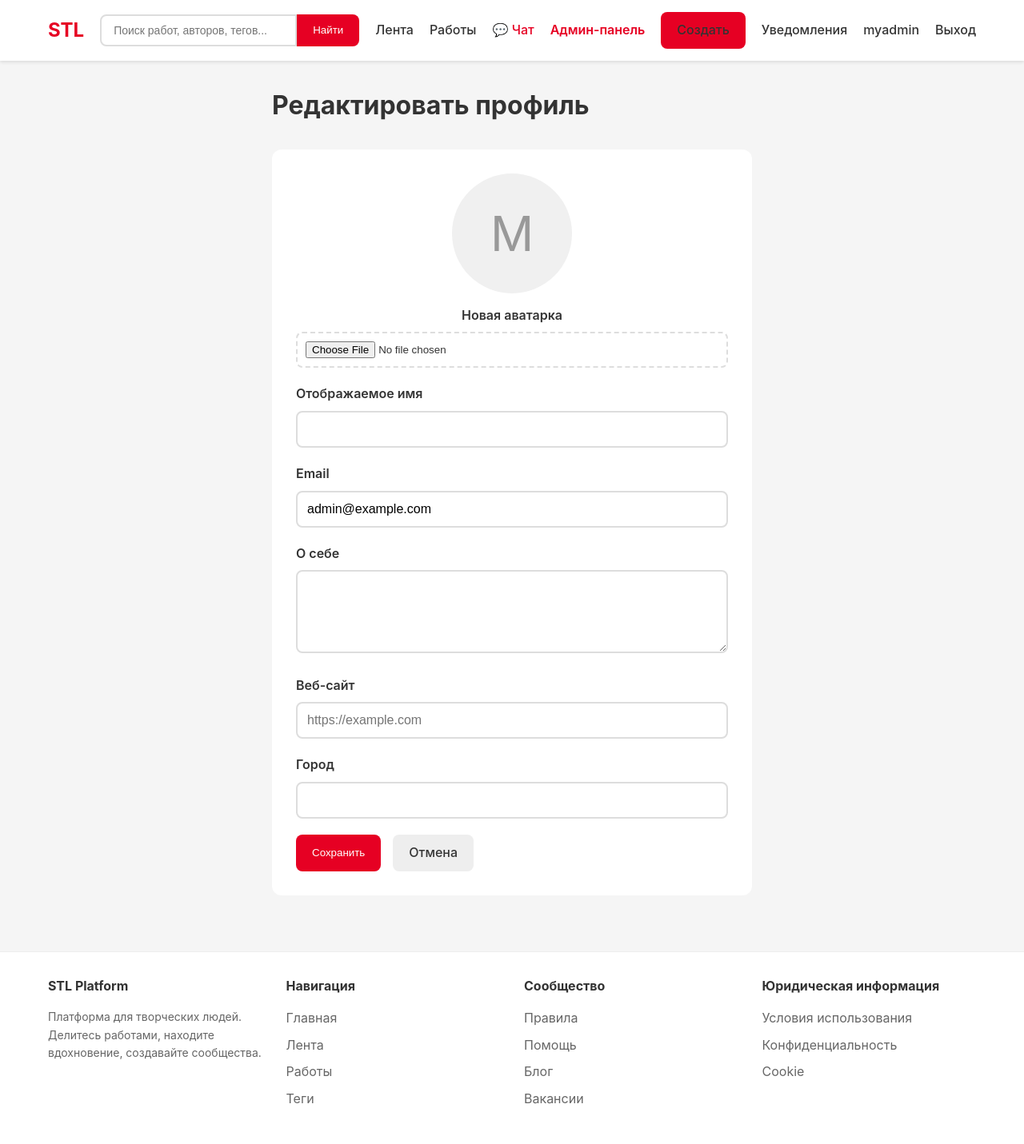
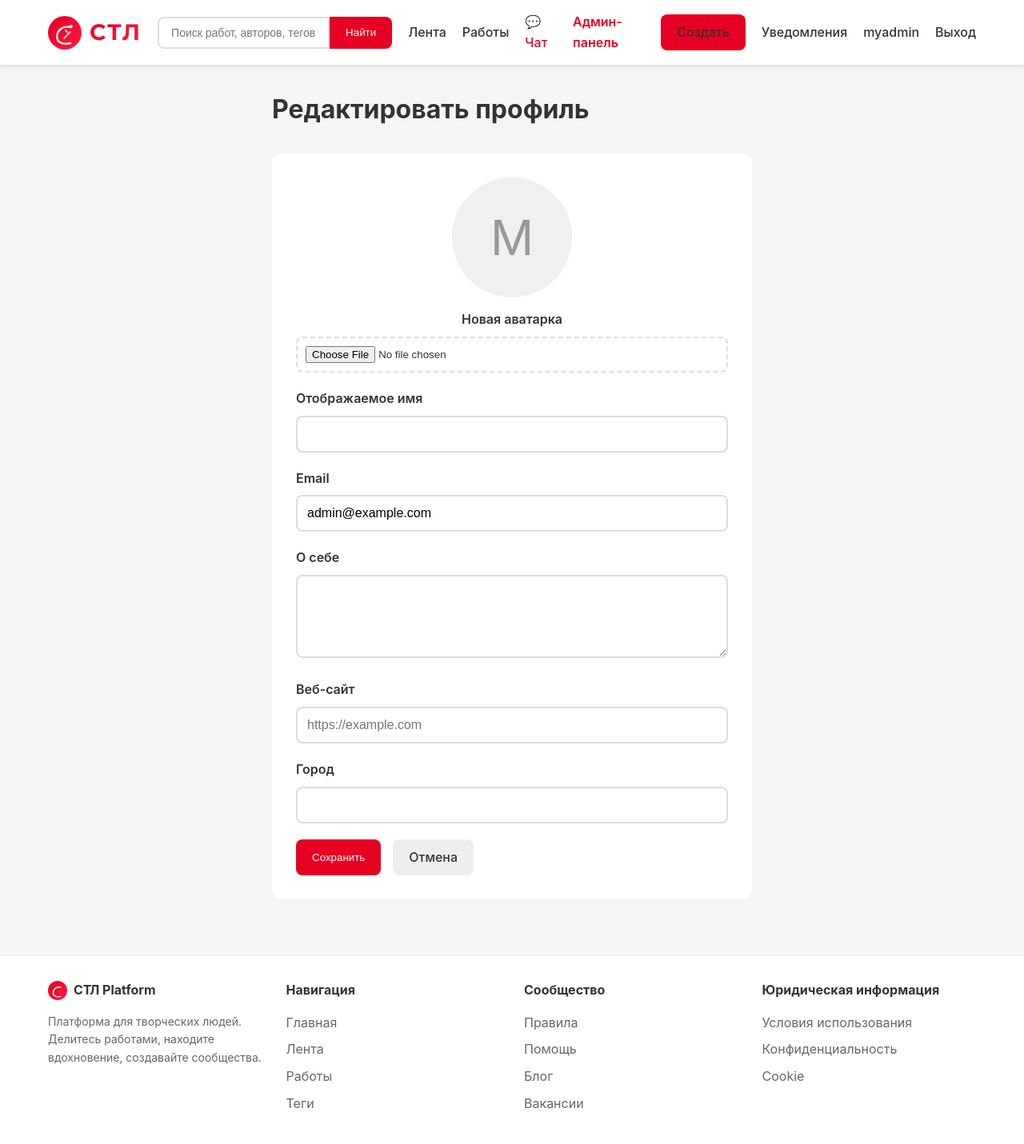
Before and after one commit to clonscorpiona-creator/stl, a Django app: page /auth/edit/ in a window 1280 px wide. Shown: the whole page at 80% size. Before the commit the page ends 1381 px from the top, so only its background shows below. Run offline with Django 5.2, Linux system fonts and the light colour scheme; a user stored in the database is signed in; data comes from the database, SQL or seed files in the repository; data that the repository does not hold is empty; parts of the project's set-up code (start-up, migrations or seed data) failed here and were passed over.

Commit message:
Добавлен стильный логотип для сайта СТЛ
Логотип:
- SVG иконка с градиентным кругом (#e60023 → #ff1a41)
- Стильная буква "С" (творчество/creativity)
- Элемент кисти/пера (искусство)
- Декоративная точка-акцент
- Анимация при наведении (поворот + масштаб)

Шрифт:
- Подключён Google Fonts Montserrat (600/700/800)
- Градиентный текст для "СТЛ"
- Letter-spacing для изящности

Название:
- Изменено с "STL" на "СТЛ"
- Красивый шрифт без засечек
- Добавлено в footer

Тематика:
- Творческая платформа (кисть/перо)
- Искусство и дизайн
- Современный и запоминающийся стиль

Co-Authored-By: Claude Opus 4.6 <noreply@anthropic.com>

```diff
--- a/templates/base.html
+++ b/templates/base.html
@@ -3,7 +3,10 @@
 <head>
     <meta charset="UTF-8">
     <meta name="viewport" content="width=device-width, initial-scale=1.0">
-    <title>{% block title %}STL - Платформа портфолио{% endblock %}</title>
+    <title>{% block title %}СТЛ - Платформа портфолио{% endblock %}</title>
+    <link rel="preconnect" href="https://fonts.googleapis.com">
+    <link rel="preconnect" href="https://fonts.gstatic.com" crossorigin>
+    <link href="https://fonts.googleapis.com/css2?family=Montserrat:wght@600;700;800&display=swap" rel="stylesheet">
     <style>
         * {
             margin: 0;
@@ -43,10 +46,43 @@
         }
 
         .logo {
-            font-size: 24px;
-            font-weight: bold;
-            color: #e60023;
+            display: flex;
+            align-items: center;
+            gap: 10px;
             text-decoration: none;
+        }
+
+        .logo-icon {
+            width: 42px;
+            height: 42px;
+            flex-shrink: 0;
+        }
+
+        .logo-text {
+            font-family: 'Montserrat', 'Segoe UI', Roboto, sans-serif;
+            font-size: 28px;
+            font-weight: 700;
+            letter-spacing: 2px;
+            background: linear-gradient(135deg, #e60023 0%, #ff1a41 100%);
+            -webkit-background-clip: text;
+            -webkit-text-fill-color: transparent;
+            background-clip: text;
+            text-transform: uppercase;
+        }
+
+        .logo:hover .logo-icon {
+            transform: rotate(5deg) scale(1.05);
+        }
+
+        .logo:hover .logo-text {
+            background: linear-gradient(135deg, #ff1a41 0%, #e60023 100%);
+            -webkit-background-clip: text;
+            -webkit-text-fill-color: transparent;
+            background-clip: text;
+        }
+
+        .logo-icon, .logo-text {
+            transition: all 0.3s ease;
         }
 
         .search-form {
@@ -272,7 +308,40 @@
 <body>
     <header class="header">
         <div class="header-content">
-            <a href="{% url 'core:home' %}" class="logo">STL</a>
+            <a href="{% url 'core:home' %}" class="logo" title="STL Platform - Творческая платформа">
+                <svg class="logo-icon" viewBox="0 0 42 42" fill="none" xmlns="http://www.w3.org/2000/svg">
+                    <!-- Внешний круг с градиентом -->
+                    <circle cx="21" cy="21" r="21" fill="url(#logoGradient)"/>
+
+                    <!-- Стильная буква С (творчество/creativity) -->
+                    <path d="M28 14C28 14 20 12 15 17C10 22 10 30 15 33C20 36 28 34 28 34"
+                          stroke="white"
+                          stroke-width="2.5"
+                          stroke-linecap="round"
+                          fill="none"
+                          opacity="0.9"/>
+
+                    <!-- Иконка кисти/пера (искусство) -->
+                    <path d="M22 18L26 22M26 22L20 28M26 22L28 20"
+                          stroke="white"
+                          stroke-width="2"
+                          stroke-linecap="round"
+                          stroke-linejoin="round"
+                          opacity="0.7"/>
+
+                    <!-- Декоративная точка (акцент) -->
+                    <circle cx="29" cy="13" r="2" fill="white" opacity="0.8"/>
+
+                    <!-- Градиент для фона -->
+                    <defs>
+                        <linearGradient id="logoGradient" x1="0%" y1="0%" x2="100%" y2="100%">
+                            <stop offset="0%" style="stop-color:#e60023"/>
+                            <stop offset="100%" style="stop-color:#ff1a41"/>
+                        </linearGradient>
+                    </defs>
+                </svg>
+                <span class="logo-text">СТЛ</span>
+            </a>
 
             <form action="{% url 'core:work_list' %}" method="get" class="search-form">
                 <input type="text" name="q" placeholder="Поиск работ, авторов, тегов..." value="{{ request.GET.q }}">
@@ -322,7 +391,20 @@
     <footer class="footer">
         <div class="footer-content">
             <div class="footer-section">
-                <h4>STL Platform</h4>
+                <h4 style="display: flex; align-items: center; gap: 8px;">
+                    <svg width="24" height="24" viewBox="0 0 42 42" fill="none" xmlns="http://www.w3.org/2000/svg">
+                        <circle cx="21" cy="21" r="21" fill="url(#footerLogoGradient)"/>
+                        <path d="M28 14C28 14 20 12 15 17C10 22 10 30 15 33C20 36 28 34 28 34"
+                              stroke="white" stroke-width="2.5" stroke-linecap="round" fill="none"/>
+                        <defs>
+                            <linearGradient id="footerLogoGradient" x1="0%" y1="0%" x2="100%" y2="100%">
+                                <stop offset="0%" style="stop-color:#e60023"/>
+                                <stop offset="100%" style="stop-color:#ff1a41"/>
+                            </linearGradient>
+                        </defs>
+                    </svg>
+                    СТЛ Platform
+                </h4>
                 <p style="color: #666; font-size: 14px;">
                     Платформа для творческих людей. Делитесь работами, находите вдохновение, создавайте сообщества.
                 </p>
```
